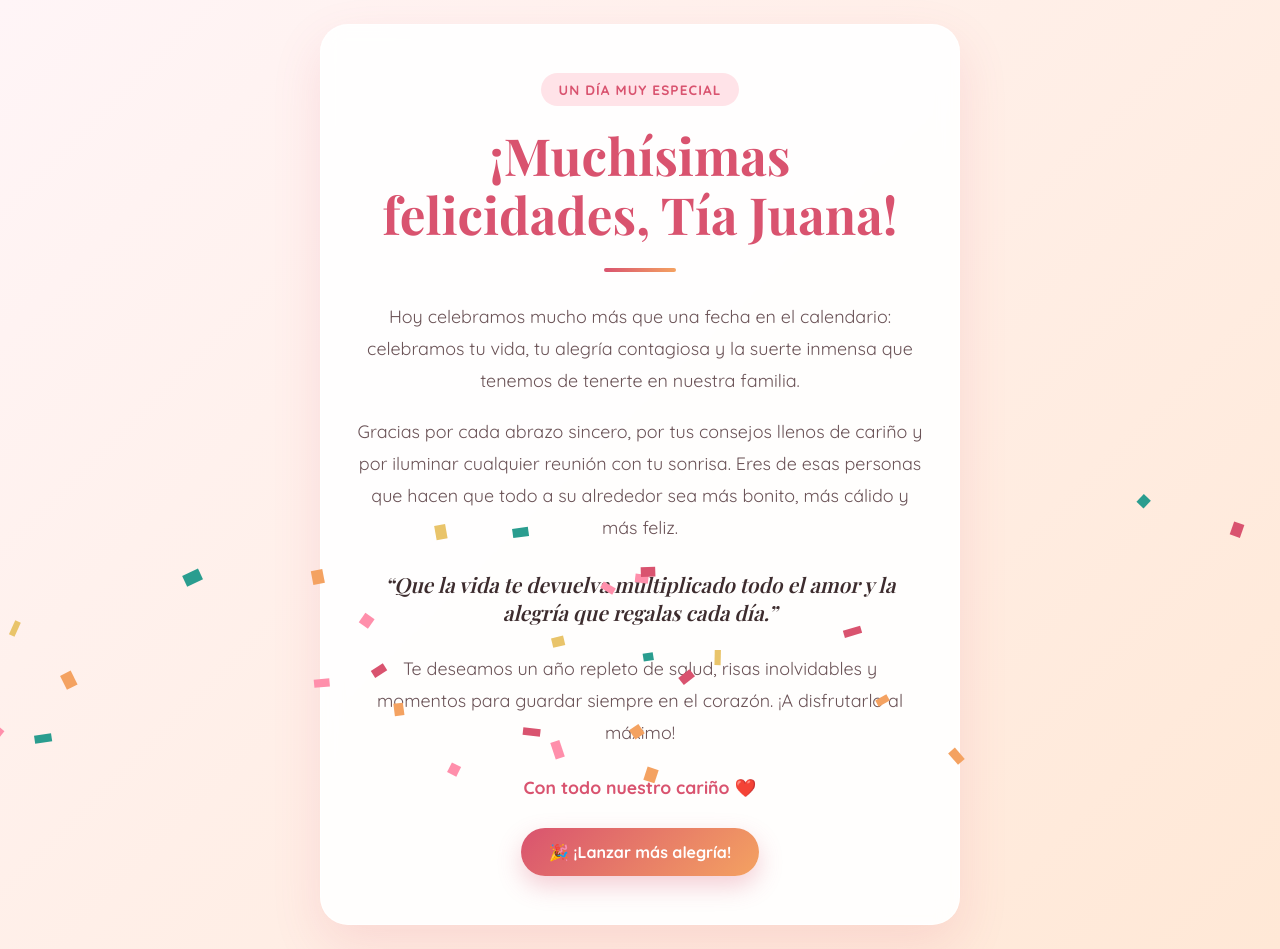
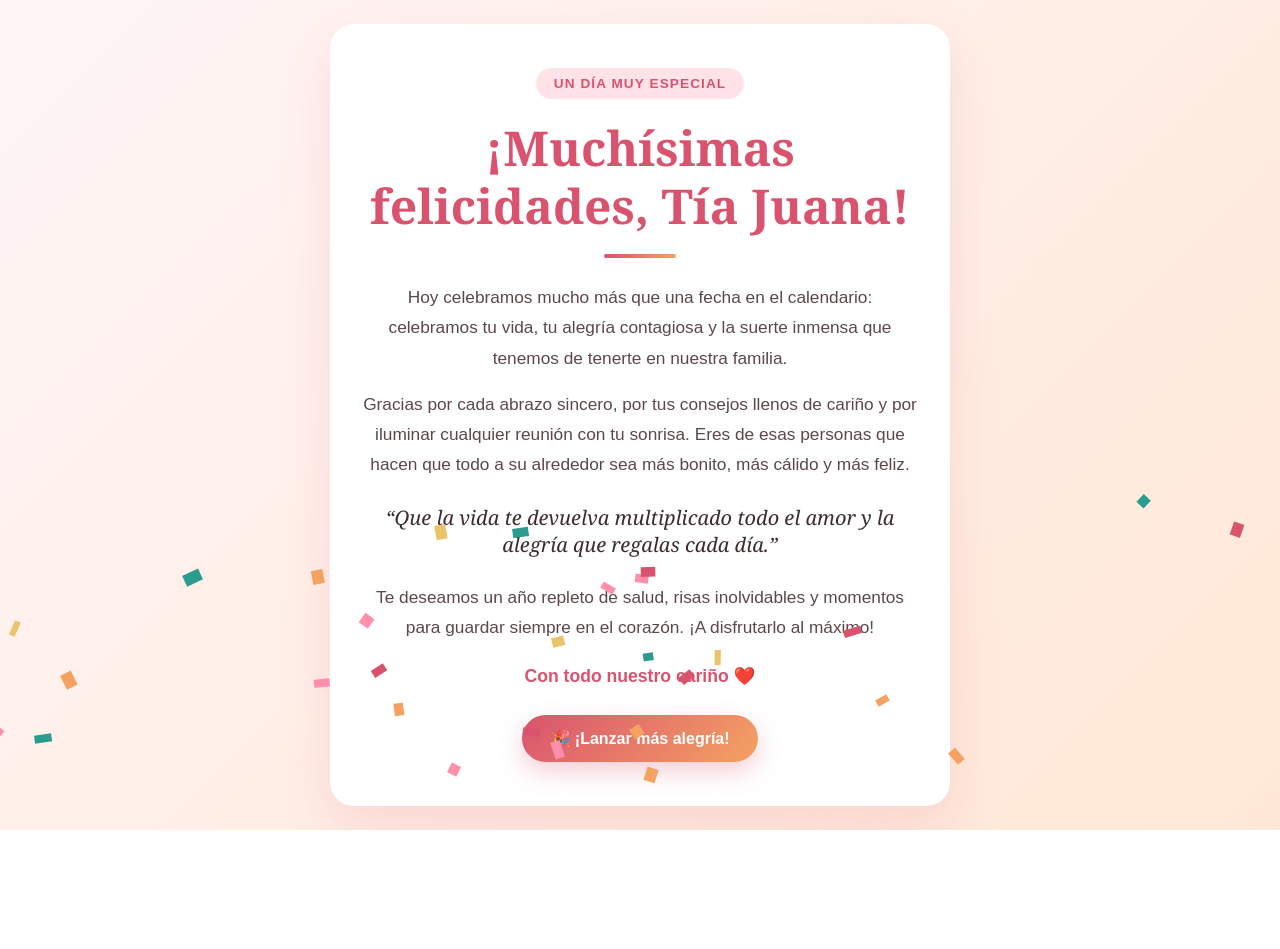
Before and after one commit to Adrianvj3/happybirthday-, a plain HTML site: page Juana/index.html in a window 1280 px wide. After the commit the page ends 830 px from the top, so only its background shows below. Drawn offline with nearby package versions, Linux system fonts and the light colour scheme; a web font is replaced by a local one.

Commit message:
Actualizar index.html

```diff
--- a/Juana/index.html
+++ b/Juana/index.html
@@ -3,21 +3,8 @@
 <head>
   <meta charset="UTF-8" />
   <meta name="viewport" content="width=device-width, initial-scale=1.0" />
-  <title>¡Felicidades, Juana!</title>
-  <link rel="preconnect" href="https://fonts.googleapis.com">
-  <link rel="preconnect" href="https://fonts.gstatic.com" crossorigin>
-  <link href="https://fonts.googleapis.com/css2?family=Playfair+Display:ital,wght@0,600;0,700;1,600&family=Quicksand:wght@400;600;700&display=swap" rel="stylesheet">
+  <title>¡Felicidades, Tía Juana!</title>
   <style>
-    :root {
-      --bg-top: #fff5f7;
-      --bg-bottom: #ffe8d6;
-      --card-bg: rgba(255, 255, 255, 0.92);
-      --primary: #d9536f;
-      --secondary: #f4a261;
-      --text-dark: #3d2c2e;
-      --text-muted: #6b5357;
-    }
-
     * {
       box-sizing: border-box;
       margin: 0;
@@ -30,10 +17,9 @@
       align-items: center;
       justify-content: center;
       padding: 24px;
-      font-family: 'Quicksand', sans-serif;
-      color: var(--text-dark);
-      background: linear-gradient(135deg, var(--bg-top) 0%, var(--bg-bottom) 100%);
-      overflow-x: hidden;
+      font-family: Georgia, 'Times New Roman', serif;
+      color: #3d2c2e;
+      background: linear-gradient(135deg, #fff5f7 0%, #ffe8d6 100%);
     }
 
     canvas#confetti {
@@ -48,23 +34,21 @@
     .card {
       position: relative;
       z-index: 2;
-      max-width: 640px;
+      max-width: 620px;
       width: 100%;
-      background: var(--card-bg);
-      backdrop-filter: blur(10px);
-      border-radius: 28px;
-      padding: 48px 36px;
+      background: #ffffff;
+      border-radius: 24px;
+      padding: 44px 32px;
       text-align: center;
-      box-shadow: 0 20px 50px rgba(217, 83, 111, 0.14);
-      border: 1px solid rgba(255, 255, 255, 0.8);
-      animation: fadeUp 0.9s ease-out both;
+      box-shadow: 0 20px 50px rgba(217, 83, 111, 0.15);
     }
 
     .badge {
       display: inline-block;
       background: #ffe3e8;
-      color: var(--primary);
-      font-weight: 700;
+      color: #d9536f;
+      font-family: Arial, sans-serif;
+      font-weight: bold;
       font-size: 0.85rem;
       letter-spacing: 0.08em;
       text-transform: uppercase;
@@ -74,88 +58,59 @@
     }
 
     h1 {
-      font-family: 'Playfair Display', serif;
-      font-size: clamp(2.2rem, 5vw, 3.2rem);
-      color: var(--primary);
-      line-height: 1.15;
-      margin-bottom: 24px;
+      font-size: clamp(2rem, 5vw, 3rem);
+      color: #d9536f;
+      line-height: 1.2;
+      margin-bottom: 20px;
     }
 
     .divider {
       width: 72px;
       height: 4px;
-      background: linear-gradient(90deg, var(--primary), var(--secondary));
+      background: linear-gradient(90deg, #d9536f, #f4a261);
       border-radius: 999px;
-      margin: 0 auto 28px;
+      margin: 0 auto 24px;
     }
 
     .message {
-      font-size: 1.12rem;
-      line-height: 1.8;
-      color: var(--text-muted);
-      margin-bottom: 18px;
+      font-family: Arial, sans-serif;
+      font-size: 1.08rem;
+      line-height: 1.75;
+      color: #5c474a;
+      margin-bottom: 16px;
     }
 
     .highlight {
-      font-family: 'Playfair Display', serif;
       font-style: italic;
-      font-size: 1.3rem;
-      color: var(--text-dark);
-      margin: 26px 0;
+      font-size: 1.25rem;
+      color: #3d2c2e;
+      margin: 24px 0;
     }
 
     .signature {
-      margin-top: 28px;
-      font-weight: 700;
+      margin-top: 24px;
+      font-family: Arial, sans-serif;
+      font-weight: bold;
       font-size: 1.1rem;
-      color: var(--primary);
+      color: #d9536f;
     }
 
     .btn {
-      margin-top: 30px;
-      display: inline-flex;
-      align-items: center;
-      gap: 8px;
-      background: linear-gradient(135deg, var(--primary), var(--secondary));
-      color: #fff;
+      margin-top: 28px;
+      background: linear-gradient(135deg, #d9536f, #f4a261);
+      color: #ffffff;
       border: none;
       padding: 14px 28px;
       border-radius: 999px;
-      font-family: 'Quicksand', sans-serif;
+      font-family: Arial, sans-serif;
       font-size: 1rem;
-      font-weight: 700;
+      font-weight: bold;
       cursor: pointer;
       box-shadow: 0 10px 24px rgba(217, 83, 111, 0.28);
-      transition: transform 0.2s ease, box-shadow 0.2s ease;
     }
 
     .btn:hover {
-      transform: translateY(-2px);
-      box-shadow: 0 14px 28px rgba(217, 83, 111, 0.36);
-    }
-
-    .btn:active {
-      transform: translateY(0);
-    }
-
-    @keyframes fadeUp {
-      from {
-        opacity: 0;
-        transform: translateY(24px);
-      }
-      to {
-        opacity: 1;
-        transform: translateY(0);
-      }
-    }
-
-    @media (max-width: 480px) {
-      .card {
-        padding: 36px 22px;
-      }
-      .message {
-        font-size: 1.02rem;
-      }
+      opacity: 0.92;
     }
   </style>
 </head>
@@ -245,8 +200,6 @@
     }
 
     document.getElementById('celebrateBtn').addEventListener('click', () => spawnConfetti(100));
-
-    // Lanza confeti automáticamente al abrir la página
     spawnConfetti(120);
     animate();
   </script>
```
